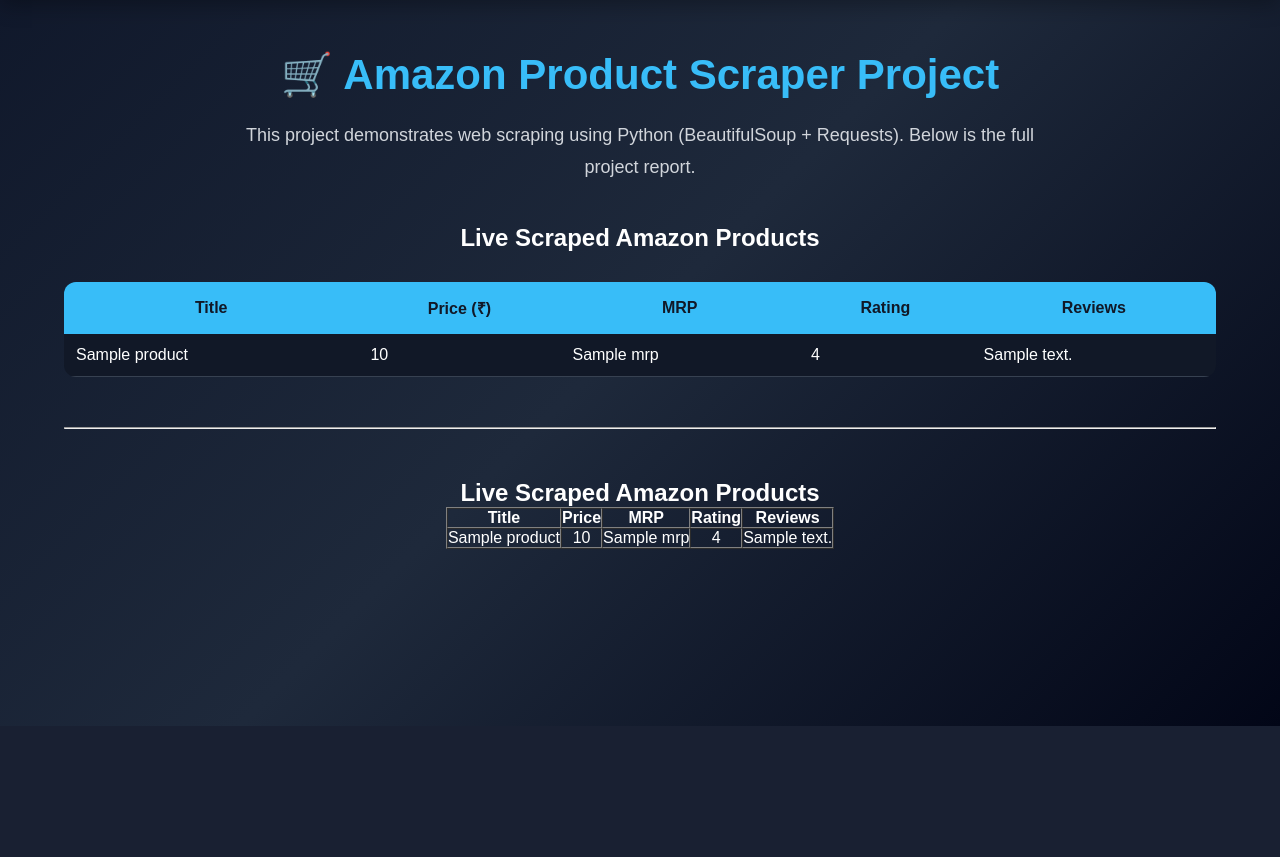
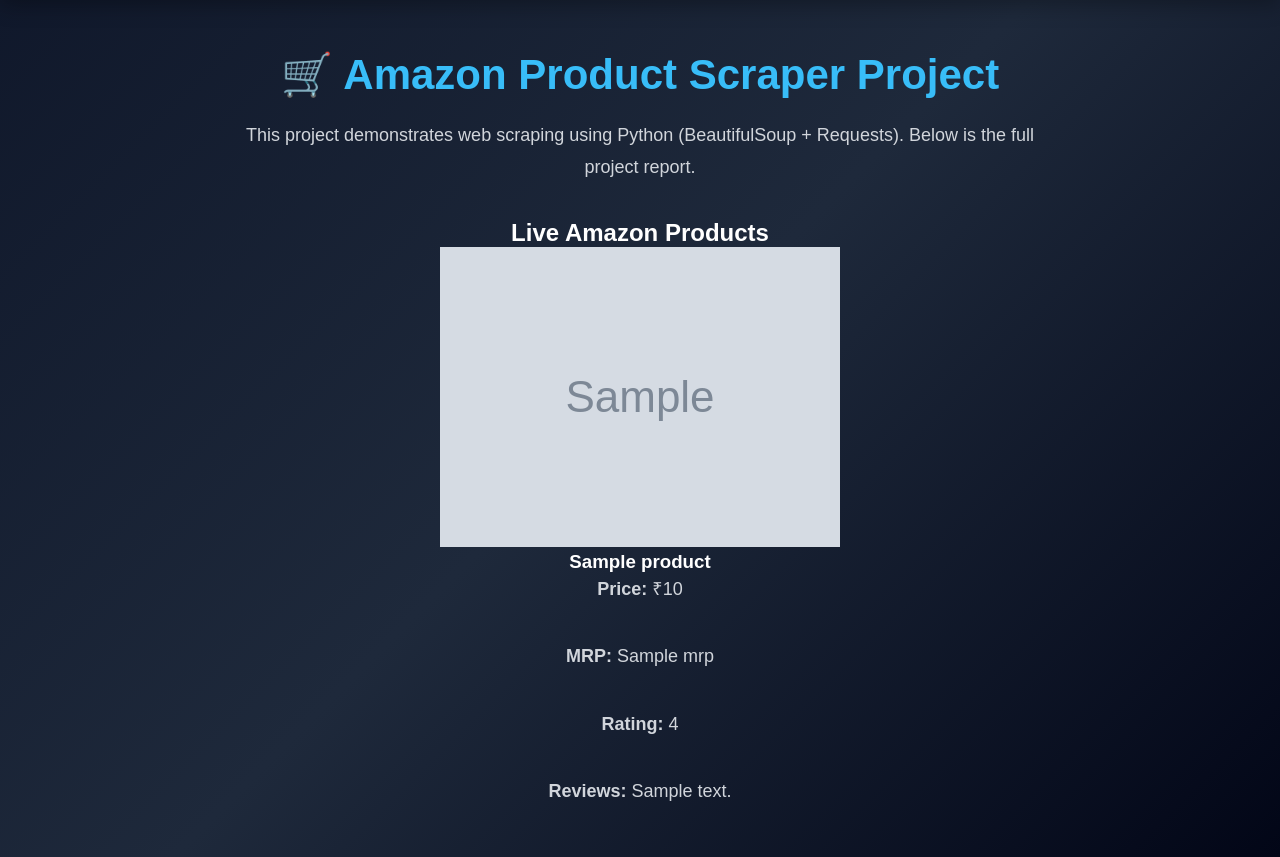
Before and after one commit to Harpreet-kaur19/Flask2, a Flask app: template templates/amazon_scraper.html in a window 1280 px wide. Shown: the part 74-931 px from the top of the page. Before the commit the page ends 800 px from the top, so only its background shows below. Run offline with Flask 3, Linux system fonts and the light colour scheme; the template is opened without the code that fills it: most values are stand-ins (such as "Sample title", 1, 10 or a date in 2020); grey boxes marked "Sample" are stand-in pictures.

Commit message:
Refactor Amazon scraper HTML structure and styles
Updated the layout and structure of the Amazon scraper HTML template, including changes to product display and styling.

```diff
--- a/templates/amazon_scraper.html
+++ b/templates/amazon_scraper.html
@@ -69,65 +69,39 @@
         Below is the full project report.
     </p>
 
-    <h2 style="margin-top:40px;">Live Scraped Amazon Products</h2>
+    <h2 class="section-title">Live Amazon Products</h2>
 
-<table class="product-table">
+<div class="products-grid">
 
-    <thead>
-        <tr>
-            <th>Title</th>
-            <th>Price (₹)</th>
-            <th>MRP</th>
-            <th>Rating</th>
-            <th>Reviews</th>
-        </tr>
-    </thead>
+{% for product in products %}
 
-    <tbody>
+<div class="product-card">
 
-    {% for product in products %}
+    <img src="{{ product.image }}" alt="Product Image">
 
-        <tr>
-            <td>{{ product.title }}</td>
-            <td>{{ product.price }}</td>
-            <td>{{ product.mrp }}</td>
-            <td>{{ product.rating }}</td>
-            <td>{{ product.reviews }}</td>
-        </tr>
+    <h3>{{ product.title }}</h3>
 
-    {% endfor %}
+    <p><strong>Price:</strong> ₹{{ product.price }}</p>
+
+    <p><strong>MRP:</strong> {{ product.mrp }}</p>
+
+    <p><strong>Rating:</strong> {{ product.rating }}</p>
+
+    <p><strong>Reviews:</strong> {{ product.reviews }}</p>
+
+</div>
+
+{% endfor %}
+
+</div>
 
     </tbody>
 
 </table>
 
-<hr style="margin:50px 0;">
 
-<h2>Live Scraped Amazon Products</h2>
 
-<table border="1" cellpadding="10" cellspacing="0" style="margin:auto;color:white;">
 
-    <tr>
-        <th>Title</th>
-        <th>Price</th>
-        <th>MRP</th>
-        <th>Rating</th>
-        <th>Reviews</th>
-    </tr>
-
-    {% for product in products %}
-
-    <tr>
-        <td>{{ product.title }}</td>
-        <td>{{ product.price }}</td>
-        <td>{{ product.mrp }}</td>
-        <td>{{ product.rating }}</td>
-        <td>{{ product.reviews }}</td>
-    </tr>
-
-    {% endfor %}
-
-</table>
 
 </div>
 
```
